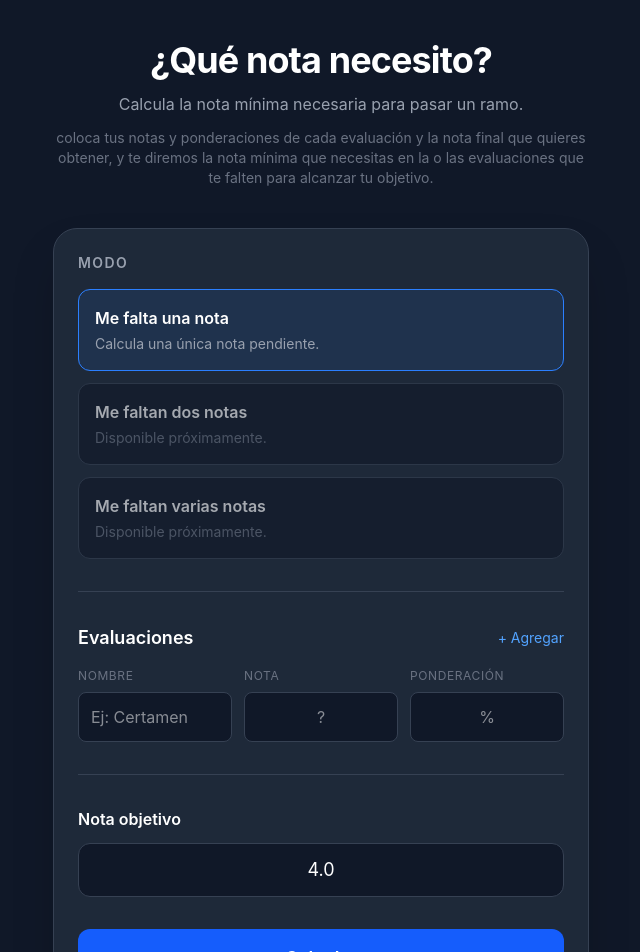
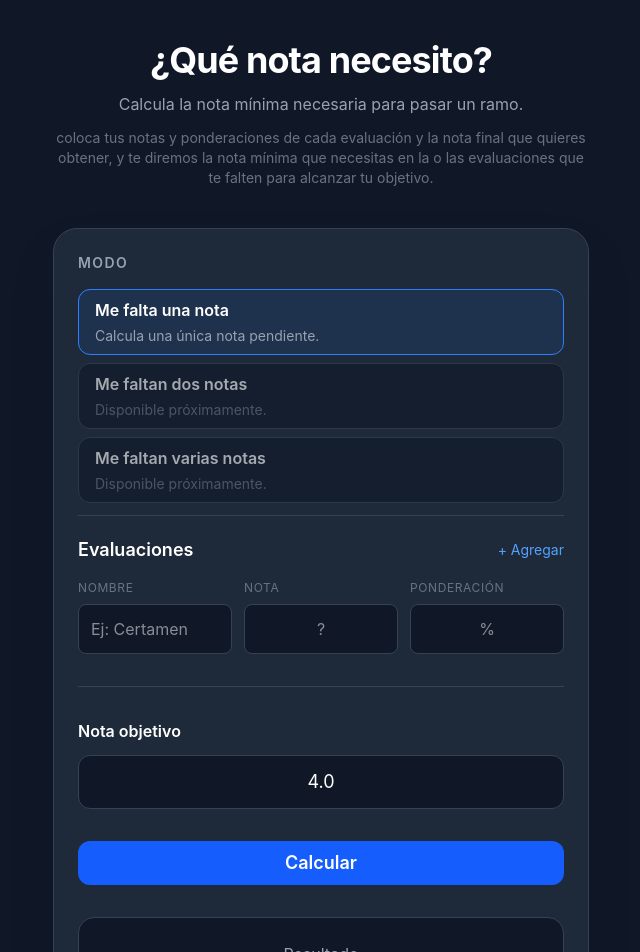
Before and after one commit to betra0/que-nota-necesito, a React (Vite) app: page / in a window 1280 px wide. Shown: the top 952 px of the page, without its empty margins (319-959 px from the left). Built offline with nearby package versions, Linux system fonts and the light colour scheme.

Commit message:
feat: pequeños ajustes visuales del prototipo

```diff
--- a/src/App.jsx
+++ b/src/App.jsx
@@ -5,6 +5,8 @@ import heroImg from './assets/hero.png'
 import './App.css'
 
 function App() {
+
+  const modosStyles = "w-full rounded-xl border px-4 py-2 text-left"
   return (
     <div className="min-h-screen bg-gray-900 text-white">
       <main className="mx-auto flex min-h-screen max-w-xl flex-col px-5 py-10">
@@ -33,9 +35,9 @@ function App() {
               Modo
             </h2>
 
-            <div className="space-y-3">
+            <div className="space-y-2">
 
-              <button className="w-full rounded-xl border border-blue-500 bg-blue-500/10 px-4 py-4 text-left transition hover:bg-blue-500/20">
+              <button className={`${modosStyles}  border-blue-500 bg-blue-500/10 transition hover:bg-blue-500/20`}>
                 <div className="font-semibold">
                   Me falta una nota
                 </div>
@@ -47,7 +49,7 @@ function App() {
 
               <button
                 disabled
-                className="w-full cursor-not-allowed rounded-xl border border-gray-700 bg-gray-900 px-4 py-4 text-left opacity-60"
+                className={`${modosStyles} cursor-not-allowed border-gray-700 bg-gray-900 opacity-60`}
               >
                 <div className="font-semibold">
                    Me faltan dos notas
@@ -60,7 +62,7 @@ function App() {
 
               <button
                 disabled
-                className="w-full cursor-not-allowed rounded-xl border border-gray-700 bg-gray-900 px-4 py-4 text-left opacity-60"
+                className={`${modosStyles} cursor-not-allowed border-gray-700 bg-gray-900 opacity-60`}
               >
                 <div className="font-semibold">
                    Me faltan varias notas
@@ -75,7 +77,7 @@ function App() {
           </div>
 
           {/* Separador */}
-          <div className="my-8 h-px bg-gray-700" />
+          <div className="my-3 mb-5 h-px bg-gray-700" />
 
           {/* Evaluaciones */}
           <div>
@@ -139,7 +141,7 @@ function App() {
           </div>
 
           {/* Botón */}
-          <button className="mt-8 w-full rounded-xl bg-blue-600 py-4 text-lg font-semibold transition hover:bg-blue-500">
+          <button className="mt-8 w-full rounded-xl bg-blue-600 py-2 text-lg font-semibold transition hover:bg-blue-500">
             Calcular
           </button>
 
```
